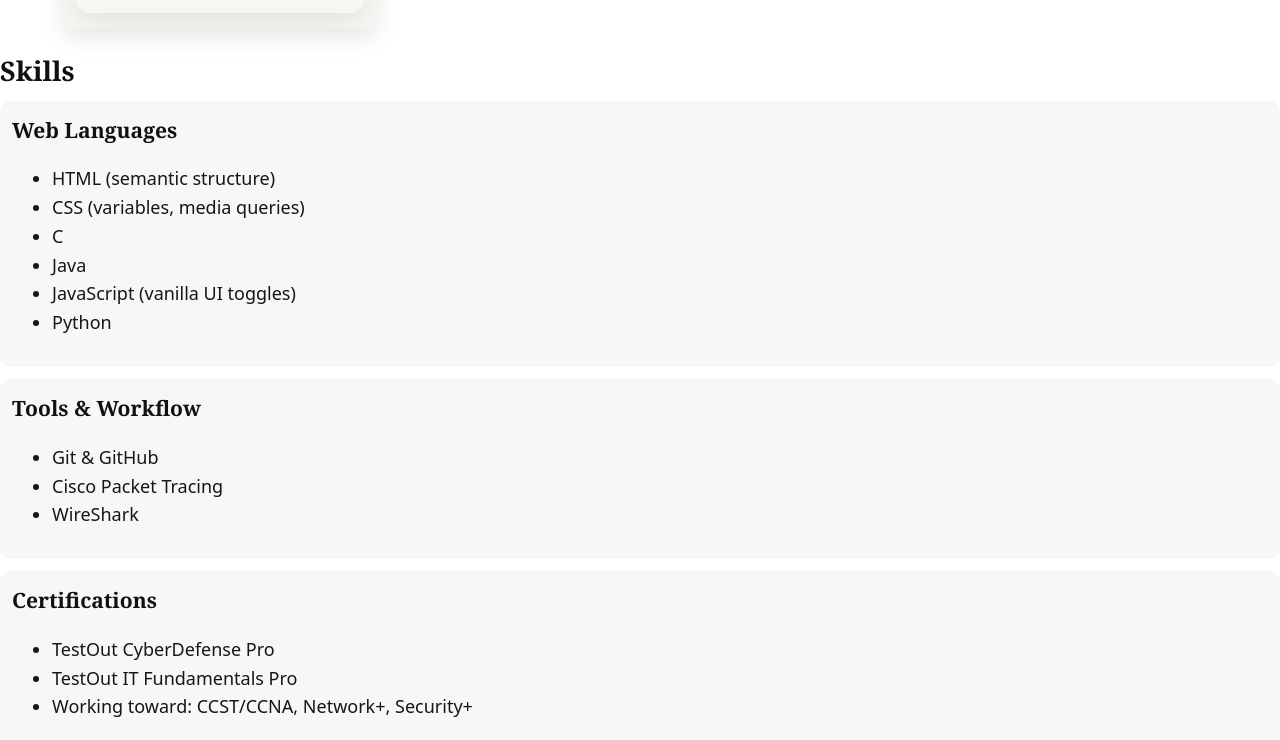
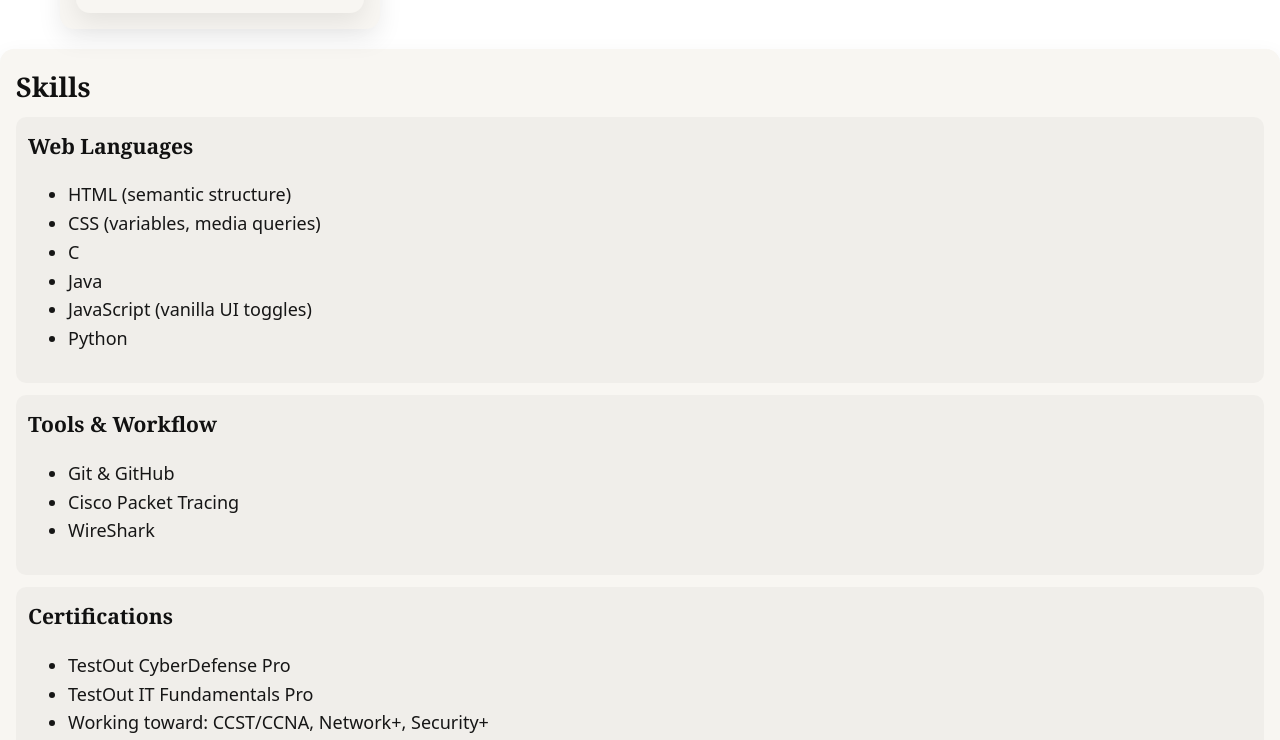
Before and after one commit to sthef-silva/sthef-silva.github.io, a plain HTML site: page index.html in a window 1280 px wide. Shown: the part 2407-3147 px from the top of the page. Drawn offline with Linux system fonts and the light colour scheme; files whose address does not match are found by name.

Commit message:
Attempt to fix Skills indent

```diff
--- a/index.html
+++ b/index.html
@@ -109,7 +109,7 @@
   </main>
 
         <!-- UPDATED SKILLS for this project -->
-        <section class="skills" aria-labelledby="skills-heading">
+        <section class="skills card" aria-labelledby="skills-heading">
             <h2 id="skills-heading">Skills</h2>
             <div class="skill-groups">
               <article>
```
